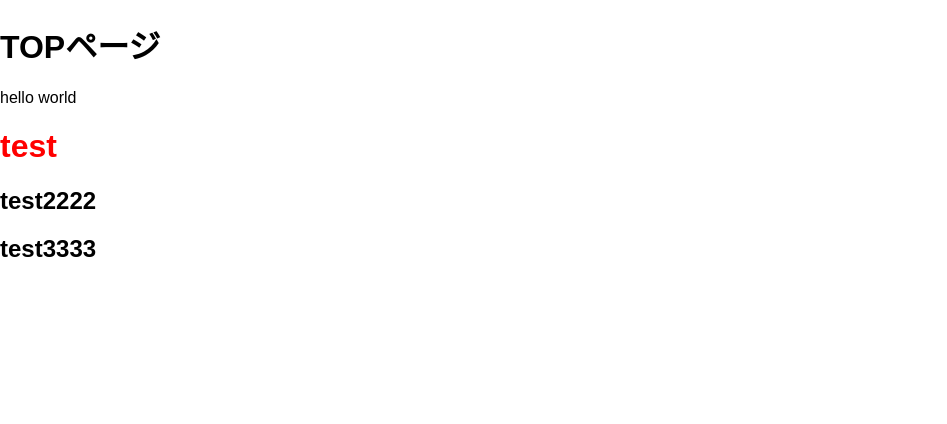
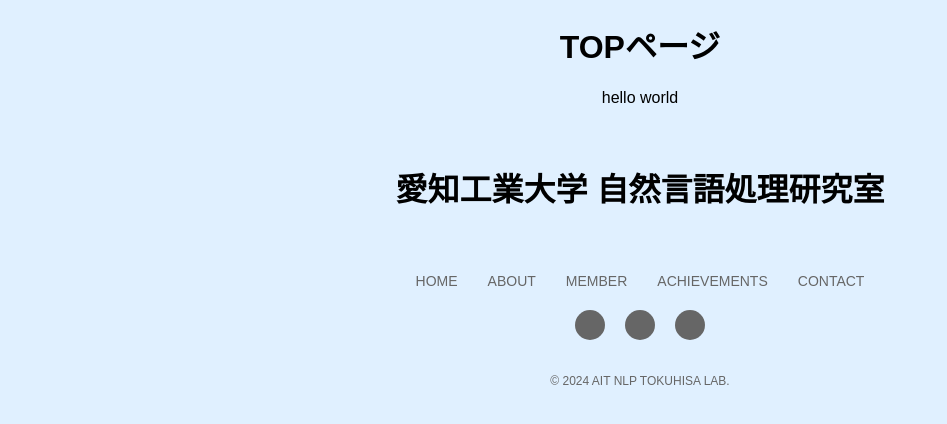
Before and after one commit to ait-nlp/nlp-lab-website, a Next.js app: page / in a window 1280 px wide. Shown: the top 424 px of the page, without its empty margins (0-947 px from the left). Built offline with nearby package versions, Linux system fonts and the light colour scheme.

Commit message:
footer途中

```diff
--- a/src/component/footer/footer.module.css
+++ b/src/component/footer/footer.module.css
@@ -1,3 +1,34 @@
-.title{
-    color: red;
+/* footer.module.css */
+.header {
+    background-color: #E0F0FF;
+    padding: 20px;
 }
+.nav {
+    margin: 20px 0;
+}
+.nav a {
+    margin: 0 15px;
+    text-decoration: none;
+    color: #666;
+    font-size: 14px;
+}
+.dots {
+    margin: 20px 0;
+}
+.dots span {
+    display: inline-block;
+    width: 30px;
+    height: 30px;
+    background-color: #666;
+    border-radius: 50%;
+    margin: 0 10px;
+}
+.footer {
+    background-color: #E0F0FF;
+    padding: 10px;
+    font-size: 12px;
+    color: #666;
+}
+.title {
+    /* お好みで追加のスタイルをここに記述 */
+}
--- /dev/null
+++ b/src/component/footer/index.css
@@ -0,0 +1,8 @@
+/* index.css */
+body {
+    font-family: Arial, sans-serif;
+    margin: 0;
+    padding: 0;
+    background-color: #E0F0FF;
+    text-align: center;
+}
--- a/src/component/footer/index.jsx
+++ b/src/component/footer/index.jsx
@@ -1,14 +1,30 @@
-import React from 'react'
-import styles from './footer.module.css'
+import React from 'react';
+import styles from './footer.module.css';
+import './index.css'; // グローバルスタイルをインポート
 
-function index() {
+function Index() {
   return (
     <div>
-        <h1 className={styles.title} >test</h1>
-        <h2>test2222</h2>
-        <h2>test3333</h2>
+      <header className={styles.header}>
+        <h1 className={styles.title}>愛知工業大学 自然言語処理研究室</h1>
+      </header>
+      <nav className={styles.nav}>
+        <a href="#" className={styles.link}>HOME</a>
+        <a href="#" className={styles.link}>ABOUT</a>
+        <a href="#" className={styles.link}>MEMBER</a>
+        <a href="#" className={styles.link}>ACHIEVEMENTS</a>
+        <a href="#" className={styles.link}>CONTACT</a>
+      </nav>
+      <div className={styles.dots}>
+        <span></span>
+        <span></span>
+        <span></span>
+      </div>
+      <footer className={styles.footer}>
+        © 2024 AIT NLP TOKUHISA LAB.
+      </footer>
     </div>
-  )
+  );
 }
 
-export default index
+export default Index;
```
